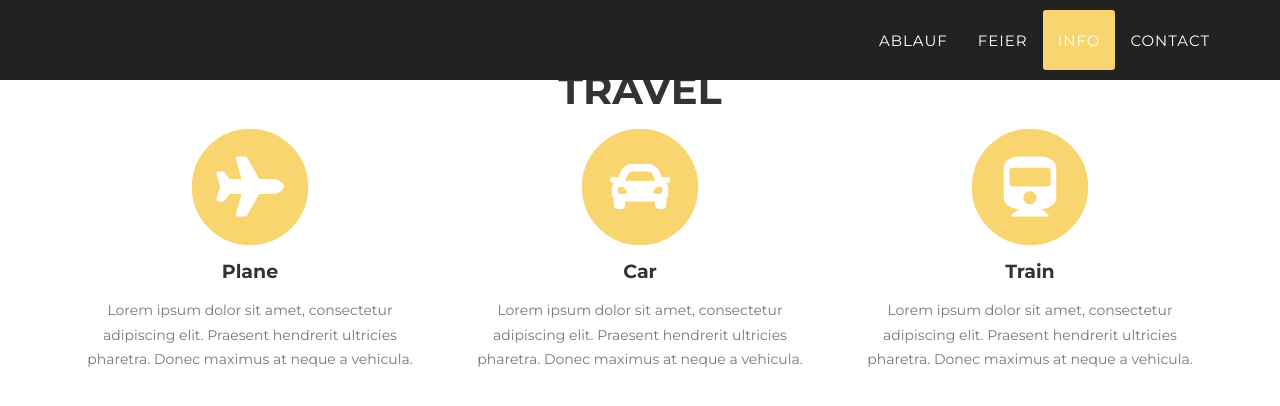
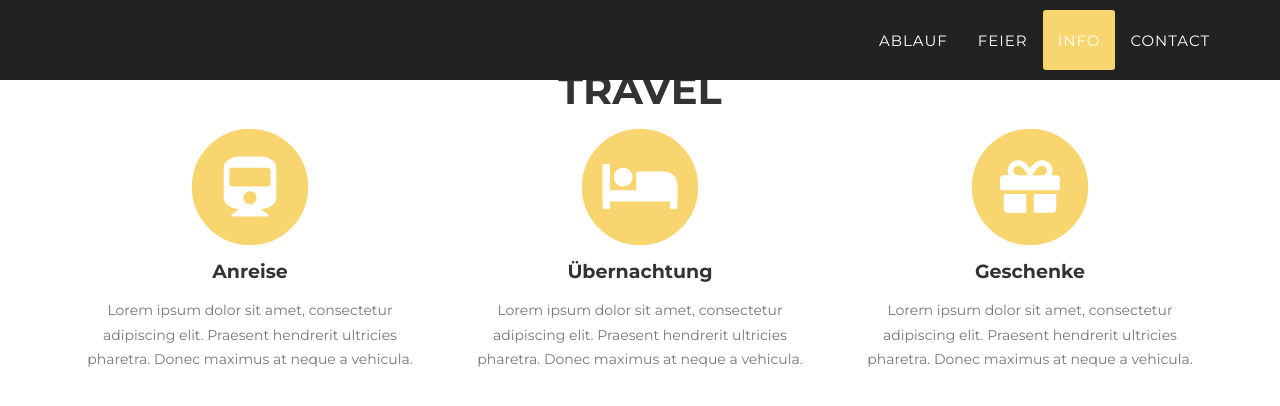
Before and after one commit to nlz-crtl/LN, a Jekyll site: the page built from index.html, in a window 1280 px wide and 900 px high, scrolled down 3259 px, cut to the strip 0-528 px from the top of the window. Shown: the top 406 px of the strip. Built offline with Jekyll 4.4.1, drawn with Linux system fonts in a browser that asks for light colours; some web fonts are replaced.

Commit message:
Update travel.html

```diff
--- a/_includes/en_data/travel.html
+++ b/_includes/en_data/travel.html
@@ -10,25 +10,25 @@
             <div class="col-md-4">
                 <span class="fa-stack fa-4x">
                     <i class="fa fa-circle fa-stack-2x text-primary"></i>
-                    <i class="fa fa-plane fa-stack-1x fa-inverse"></i>
+                    <i class="fa fa-train fa-stack-1x fa-inverse"></i>
                 </span>
-                <h4 class="service-heading">Plane</h4>
+                <h4 class="service-heading">Anreise</h4>
                 <p class="text-muted">Lorem ipsum dolor sit amet, consectetur adipiscing elit. Praesent hendrerit ultricies pharetra. Donec maximus at neque a vehicula.</p>
             </div>
             <div class="col-md-4">
                 <span class="fa-stack fa-4x">
                     <i class="fa fa-circle fa-stack-2x text-primary"></i>
-                    <i class="fa fa-car fa-stack-1x fa-inverse"></i>
+                    <i class="fa fa-bed fa-stack-1x fa-inverse"></i>
                 </span>
-                <h4 class="service-heading">Car</h4>
+                <h4 class="service-heading">Übernachtung</h4>
                 <p class="text-muted">Lorem ipsum dolor sit amet, consectetur adipiscing elit. Praesent hendrerit ultricies pharetra. Donec maximus at neque a vehicula.</p>
             </div>
             <div class="col-md-4">
                 <span class="fa-stack fa-4x">
                     <i class="fa fa-circle fa-stack-2x text-primary"></i>
-                    <i class="fa fa-train fa-stack-1x fa-inverse"></i>
+                    <i class="fa fa-gift fa-stack-1x fa-inverse"></i>
                 </span>
-                <h4 class="service-heading">Train</h4>
+                <h4 class="service-heading">Geschenke</h4>
                 <p class="text-muted">Lorem ipsum dolor sit amet, consectetur adipiscing elit. Praesent hendrerit ultricies pharetra. Donec maximus at neque a vehicula.</p>
             </div>
         </div>
```
